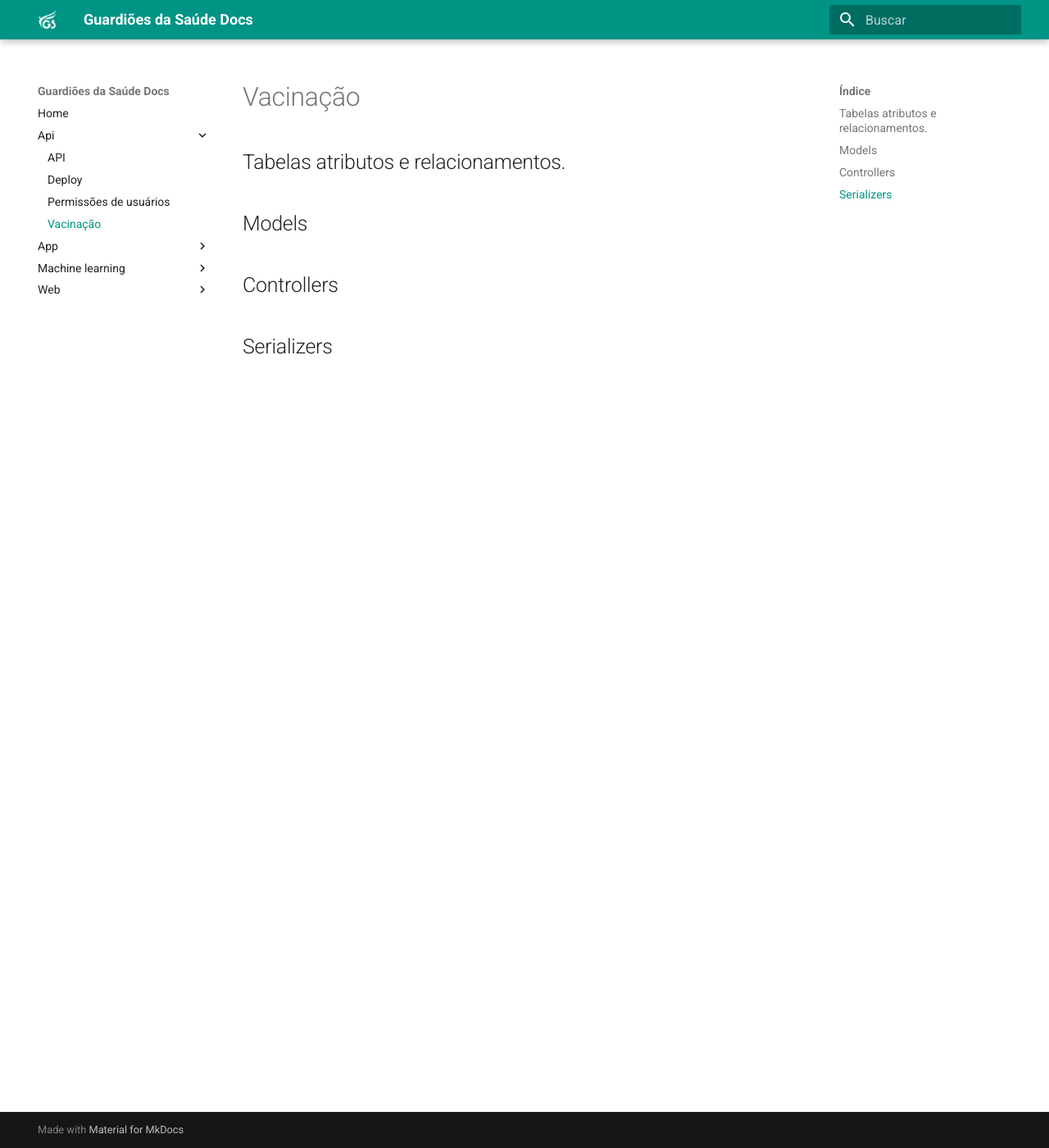
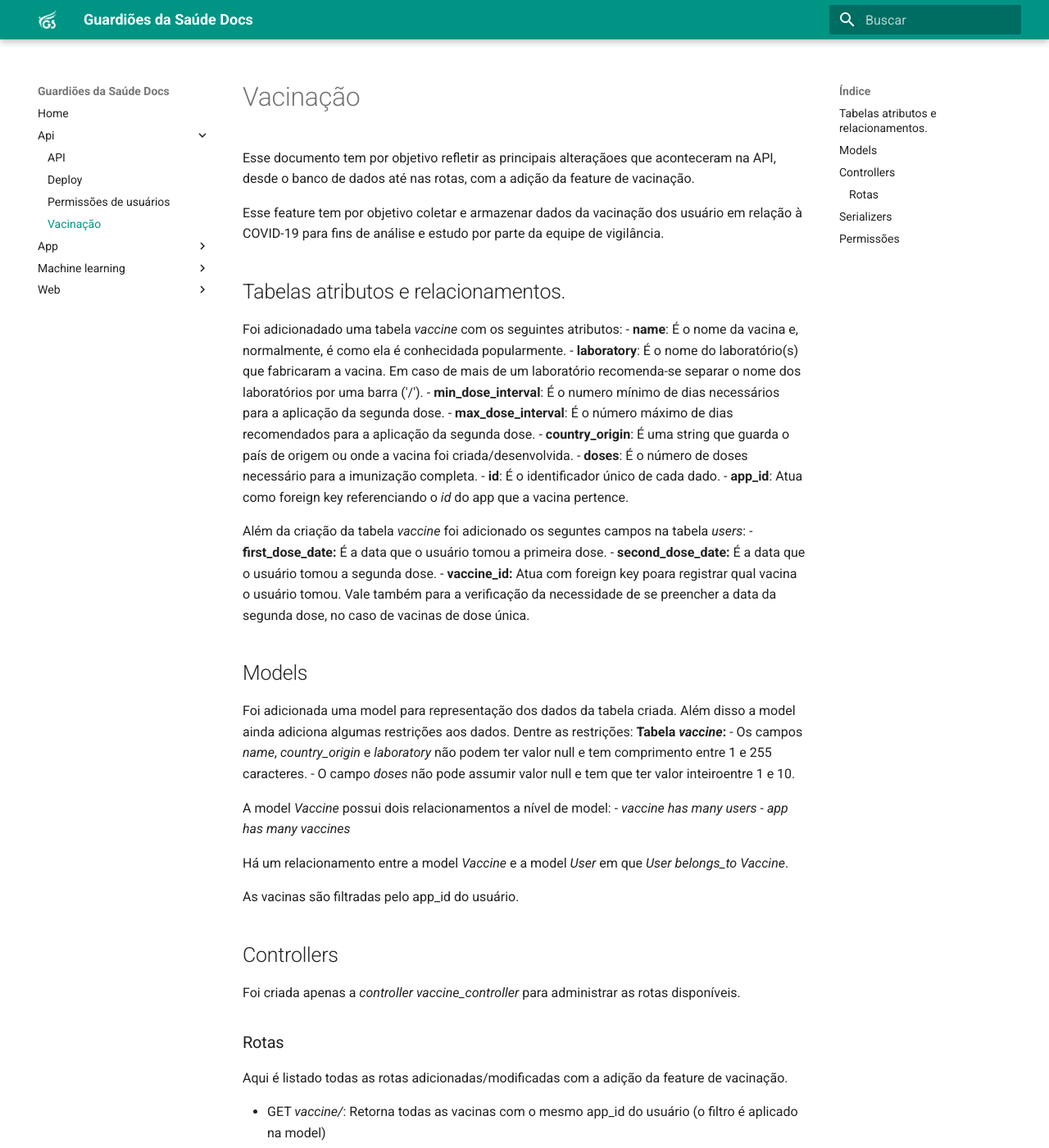
Before and after one commit to ProEpiDesenvolvimento/guardioes-docs, an MkDocs documentation site: the page built from docs/api/vacinacao.md, in a window 1280 px wide and 1400 px high. Shown: the whole window at 82% size. Built offline with MkDocs 1.6.1 and Material for MkDocs 9.7.7, drawn with Linux system fonts in a browser that asks for light colours; some of the changed text lies outside the part shown.

Commit message:
Adding doc about vaccines

```diff
--- a/docs/api/vacinacao.md
+++ b/docs/api/vacinacao.md
@@ -1,6 +1,61 @@
 # Vacinação
 
+Esse documento tem por objetivo refletir as principais alteraçãoes que aconteceram na API, desde o banco de dados até nas rotas, com a adição da feature de vacinação.
+
+Esse feature tem por objetivo coletar e armazenar dados da vacinação dos usuário em relação à COVID-19 para fins de análise e estudo por parte da equipe de vigilância.
+
 ## Tabelas atributos e relacionamentos.
+
+Foi adicionadado uma tabela *vaccine* com os seguintes atributos:
+- **name**: É o nome da vacina e, normalmente, é como ela é conhecidada popularmente.
+- **laboratory**: É o nome do laboratório(s) que fabricaram a vacina. Em caso de mais de um laboratório recomenda-se separar o nome dos laboratórios por uma barra ('/').
+- **min_dose_interval**: É o numero mínimo de dias necessários para a aplicação da segunda dose.
+- **max_dose_interval**: É o número máximo de dias recomendados para a aplicação da segunda dose.
+- **country_origin**: É uma string que guarda o país de origem ou onde a vacina foi criada/desenvolvida.
+- **doses**: É o número de doses necessário para a imunização completa.
+- **id**: É o identificador único de cada dado.
+- **app_id**: Atua como foreign key referenciando o *id* do app que a vacina pertence.
+
+Além da criação da tabela _vaccine_ foi adicionado os seguntes campos na tabela _users_:
+- **first_dose_date:** É a data que o usuário tomou a primeira dose.
+- **second_dose_date:** É a data que o usuário tomou a segunda dose.
+- **vaccine_id:** Atua com foreign key poara registrar qual vacina o usuário tomou. Vale também para a verificação da necessidade de se preencher a data da segunda dose, no caso de vacinas de dose única.
+
 ## Models
+
+Foi adicionada uma model para representação dos dados da tabela criada. Além disso a model ainda adiciona algumas restrições aos dados. Dentre as restrições:
+**Tabela *vaccine*:**
+- Os campos *name*, *country_origin* e *laboratory* não podem ter valor null e tem comprimento entre 1 e 255 caracteres.
+- O campo *doses* não pode assumir valor null e tem que ter valor inteiroentre 1 e 10.
+
+A model *Vaccine* possui dois relacionamentos a nível de model:
+- *vaccine has many users*
+- *app has many vaccines*
+
+Há um relacionamento entre a model *Vaccine* e a model *User* em que *User* *belongs_to* *Vaccine*.
+
+As vacinas são filtradas pelo app_id do usuário.
+
 ## Controllers
+
+Foi criada apenas a *controller vaccine_controller* para administrar as rotas disponíveis.
+
+### Rotas
+
+Aqui é listado todas as rotas adicionadas/modificadas com a adição da feature de vacinação.
+
+- GET *vaccine/*: Retorna todas as vacinas com o mesmo app_id do usuário (o filtro é aplicado na model)
+- GET *vaccine/{id}/*: Retorna apenas a vacina com o id especificado.
+- POST *vaccine/*: Cria uma vacina com o app_id do usuário que a criou.
+- PATCH/PUT *vaccine/{id}/*: Atualiza os dados da vacina que tenha o id especificado.
+- DELETE *vaccine/{id}/*: Deleta a vacina com o id especificado.
+
 ## Serializers
+
+Foi adicionado uma *serializer*, *vaccine_serializer* e feita alteração na de usuários retornar a vacina do usuário.
+
+## Permissões
+
+As permissões de cada usuário em relação à *vaccine*:
+- **Admin**: Gerenciar
+- **Usuários**: Ler
```
